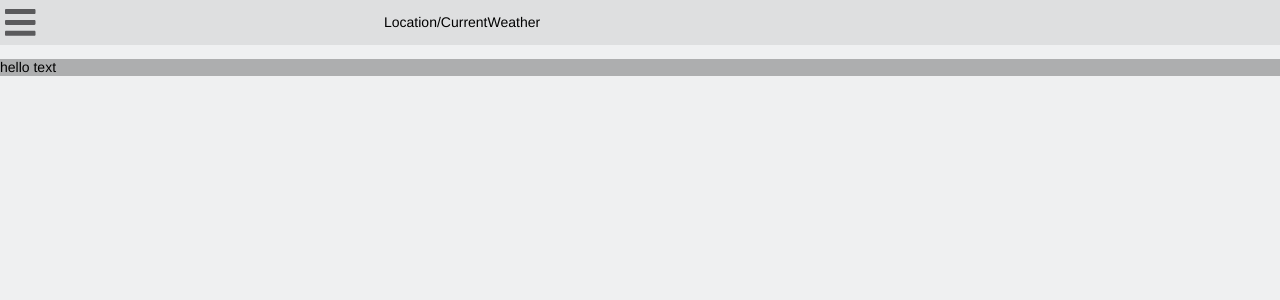
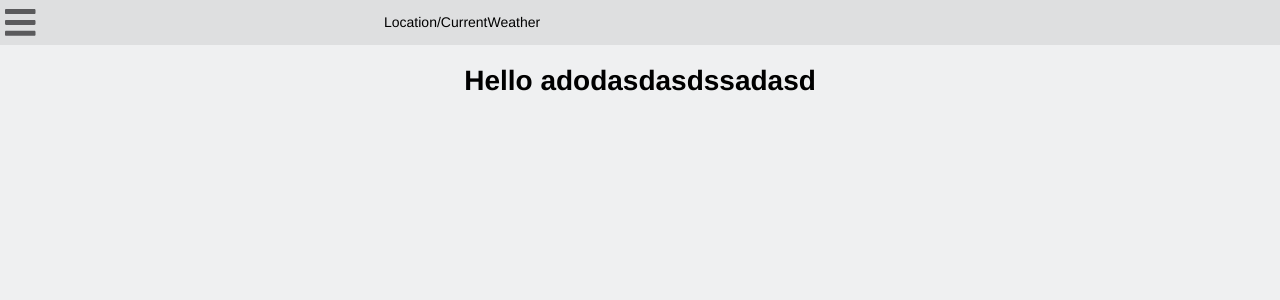
Before and after one commit to raihio/WeatherApp, a React (Create React App) app: page / in a window 1280 px wide. Shown: the top 300 px of the page. Built offline with nearby package versions, Linux system fonts and the light colour scheme.

Commit message:
boilerplate

```diff
--- a/src/App.js
+++ b/src/App.js
@@ -1,21 +1,21 @@
 import './style.css';
 import React, { Component } from 'react';
 import Header from './components/header';
+import Main from './components/mainPage';
 export default class App extends Component {
 
-    componentWillMount() {
+    componentWillMount() { // dont touch this
         const fa = document.createElement("script");
         fa.defer = true;
         fa.src = "https://use.fontawesome.com/releases/v5.0.6/js/all.js";
         document.head.appendChild(fa);
-
-
     }
 
     render() {
         return (
             <div>
                 <Header/>
+                <Main/>
             </div>
         );
     }
--- a/src/components/header/index.js
+++ b/src/components/header/index.js
@@ -21,22 +21,16 @@ export default class Header extends Component{
             },
 
             mainContent: {
+                textAlign: "center",
                 backgroundColor: "#adaeaf",
             }
         };
 
         return(
-            <div>
-                <div style={styles.topBar}>
-                    <p style={styles.barText}>Location/CurrentWeather</p>
-                    <i className="fas fa-bars" style={styles.burger}/>
-                </div>
-                <div style={styles.mainContent}>
-                    <p>hello text</p>
-
-                </div>
+            <div style={styles.topBar}>
+                <p style={styles.barText}>Location/CurrentWeather</p>
+                <i className="fas fa-bars" style={styles.burger}/>
             </div>
-
         )
     }
 }
--- /dev/null
+++ b/src/components/mainPage/index.js
@@ -0,0 +1,11 @@
+import React, {h, Component} from 'react';
+
+export default class mainPage extends Component{
+    render(){
+        return(
+            <div>
+                <h1>Hello adodasdasdssadasd</h1>
+            </div>
+        )
+    }
+}
```
